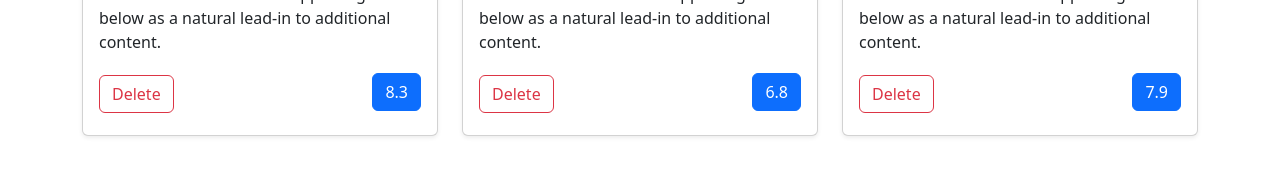
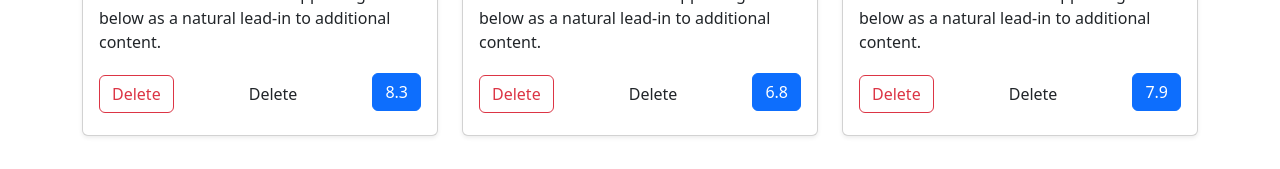
Before and after one commit to HabibIbrahimov/Movie-ReactJs, a React (Create React App) app: page / in a window 1280 px wide. Shown: the part 389-558 px from the top of the page. Built offline with nearby package versions, Linux system fonts and the light colour scheme.

Commit message:
Delete Item in MovieList

```diff
--- a/src/components/App.js
+++ b/src/components/App.js
@@ -37,6 +37,16 @@ class App extends React.Component {
     ],
   };
 
+  deleteMovieList=(movie)=>{
+    const newMovieList=this.state.movies.filter(
+        m=>m.id!==movie.id
+    );
+
+    this.setState({
+        movies:newMovieList
+    })
+  }
+
   render() {
     return (
       <div className="container">
@@ -45,8 +55,8 @@ class App extends React.Component {
             <SearchBar />
           </div>
         </div>
-
-        <MovieList movies={this.state.movies} />
+        <MovieList movies={this.state.movies}
+           deleteMovieProp={this.deleteMovieList}  />
       </div>
     );
   }
--- a/src/components/MovieList.js
+++ b/src/components/MovieList.js
@@ -1,10 +1,10 @@
 import React from 'react';
 
-class MovieList extends React.Component {
-  render() {
+  const MovieList= (props)=>  {
+
     return (
       <div className="row">
-        {this.props.movies.map((movie) => (
+        {props.movies.map((movie) => (
           <div className="col-lg-4" key={movie.id}>
             <div className="card mb-4 shadow-sm">
               <img
@@ -16,12 +16,8 @@ class MovieList extends React.Component {
                 <h5 className="card-title">{movie.name}</h5>
                 <p className="card-text">{movie.overview}</p>
                 <div className="d-flex justify-content-between align-items-center">
-                  <button
-                    type="button"
-                    className="btn btn-md btn-outline-danger"
-                  >
-                    Delete
-                  </button>
+                <button type="button" onClick={(e)=>props.deleteMovieProp(movie)} className="btn btn-md btn-outline-danger">Delete</button>                    Delete
+
                   <h2>
                     <span className="btn btn-primary">{movie.rating}</span>
                   </h2>
@@ -33,6 +29,6 @@ class MovieList extends React.Component {
       </div>
     );
   }
-}
+
 
 export default MovieList;
```
